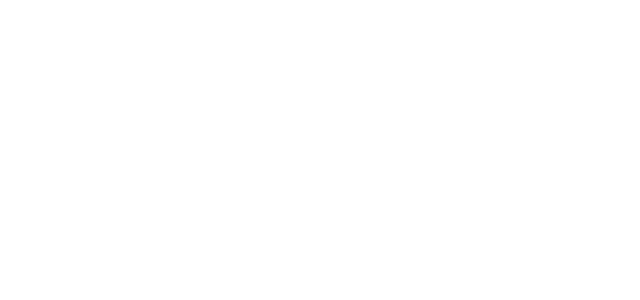
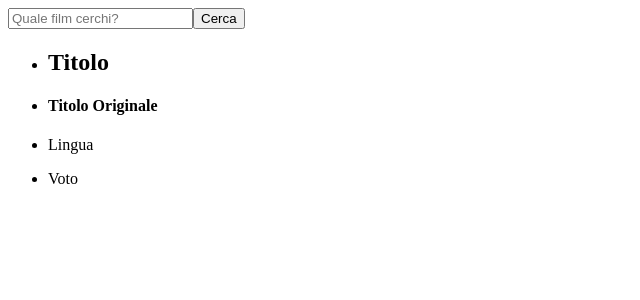
Before and after one commit to DanyMencu/vue-boolflix, a Vue app: page / in a window 1280 px wide. Shown: the top 300 px of the page, without its empty margins (0-640 px from the left). Built offline with nearby package versions, Linux system fonts and the light colour scheme.

Commit message:
First setup create

```diff
--- a/src/App.vue
+++ b/src/App.vue
@@ -1,17 +1,29 @@
 <template>
   <div id="app">
+    <Header />
+
+    <main>
+      <!-- Film section -->
+      <FilmSection />
+    </main>
   </div>
 </template>
 
 <script>
+/* import axios from 'axios'; */
+import Header from './components/Header.vue';
+import FilmSection from './components/FilmSection.vue';
 
 export default {
   name: 'App',
   components: {
+    Header,
+    FilmSection,
   }
 }
 </script>
 
 <style lang="scss">
+@import '@/styles/Global';
 
 </style>
--- /dev/null
+++ b/src/components/FilmSection.vue
@@ -0,0 +1,34 @@
+<template>
+  <main>
+      <ul>
+          <li>
+              <h2>Titolo</h2>
+            </li>
+          <li>
+              <h4>Titolo Originale</h4>
+          </li>
+          <li>
+              <p>Lingua</p>
+          </li>
+          <li>
+              <p>Voto</p>
+          </li>
+      </ul>
+  </main>
+</template>
+
+<script>
+export default {
+    name: 'FilmSection',
+    data() {
+        return {
+
+        }
+    }
+}
+</script>
+
+<style scoped lang="scss">
+
+
+</style>
--- /dev/null
+++ b/src/components/Header.vue
@@ -0,0 +1,24 @@
+<template>
+  <header>
+      <input type="text" placeholder="Quale film cerchi?"
+        v-model="SearchBar">
+      <button>Cerca</button>
+  </header>
+</template>
+
+<script>
+export default {
+    name: 'Header',
+    data() {
+        return {
+            SearchBar: '',
+
+        }
+    }
+
+}
+</script>
+
+<style scoped lang="scss">
+
+</style>
```
Also changed, not shown: src/assets/en.png (added), src/assets/it.png (added), src/styles/Global.scss (added), src/styles/Utilities.scss (added).
